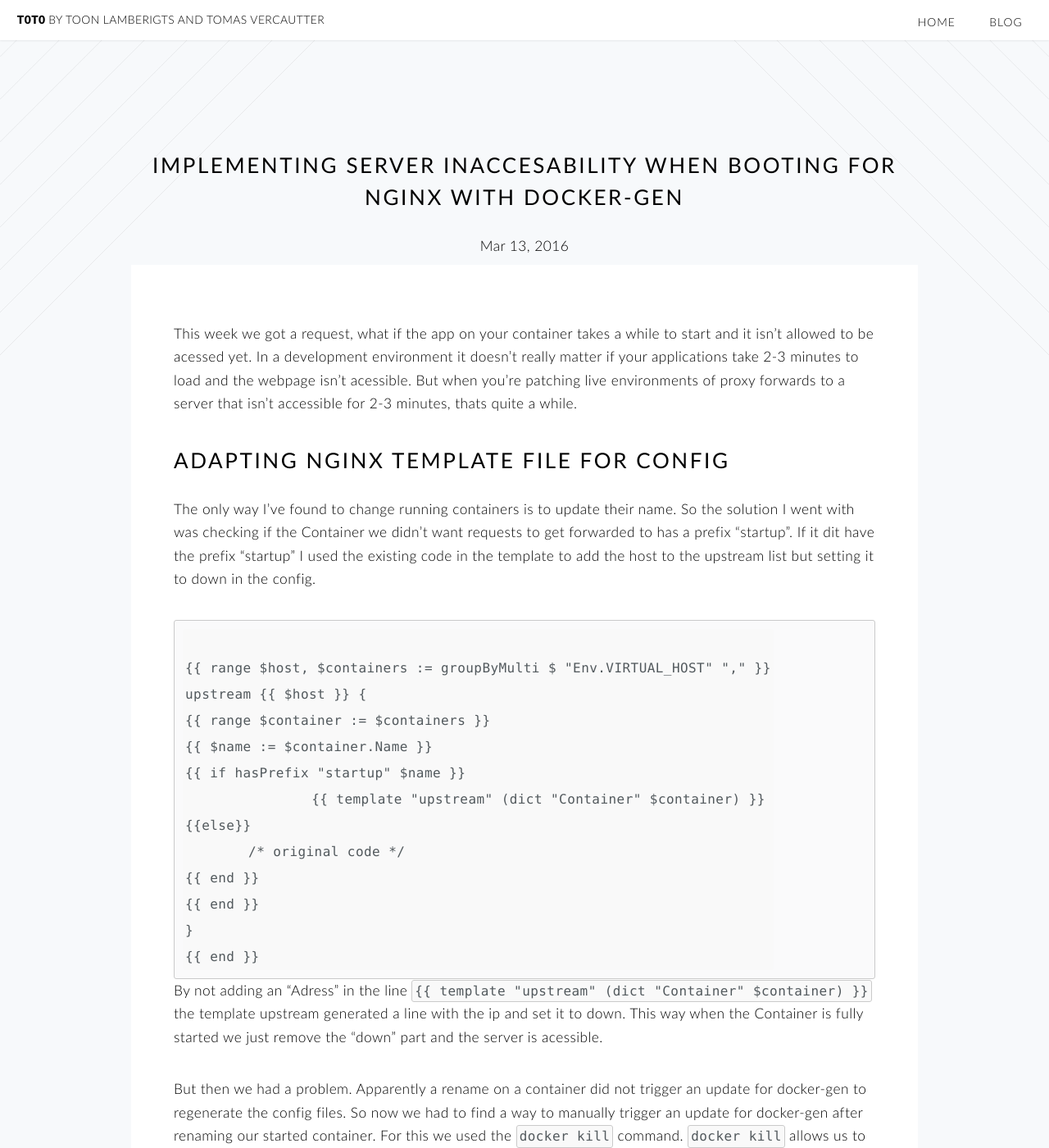
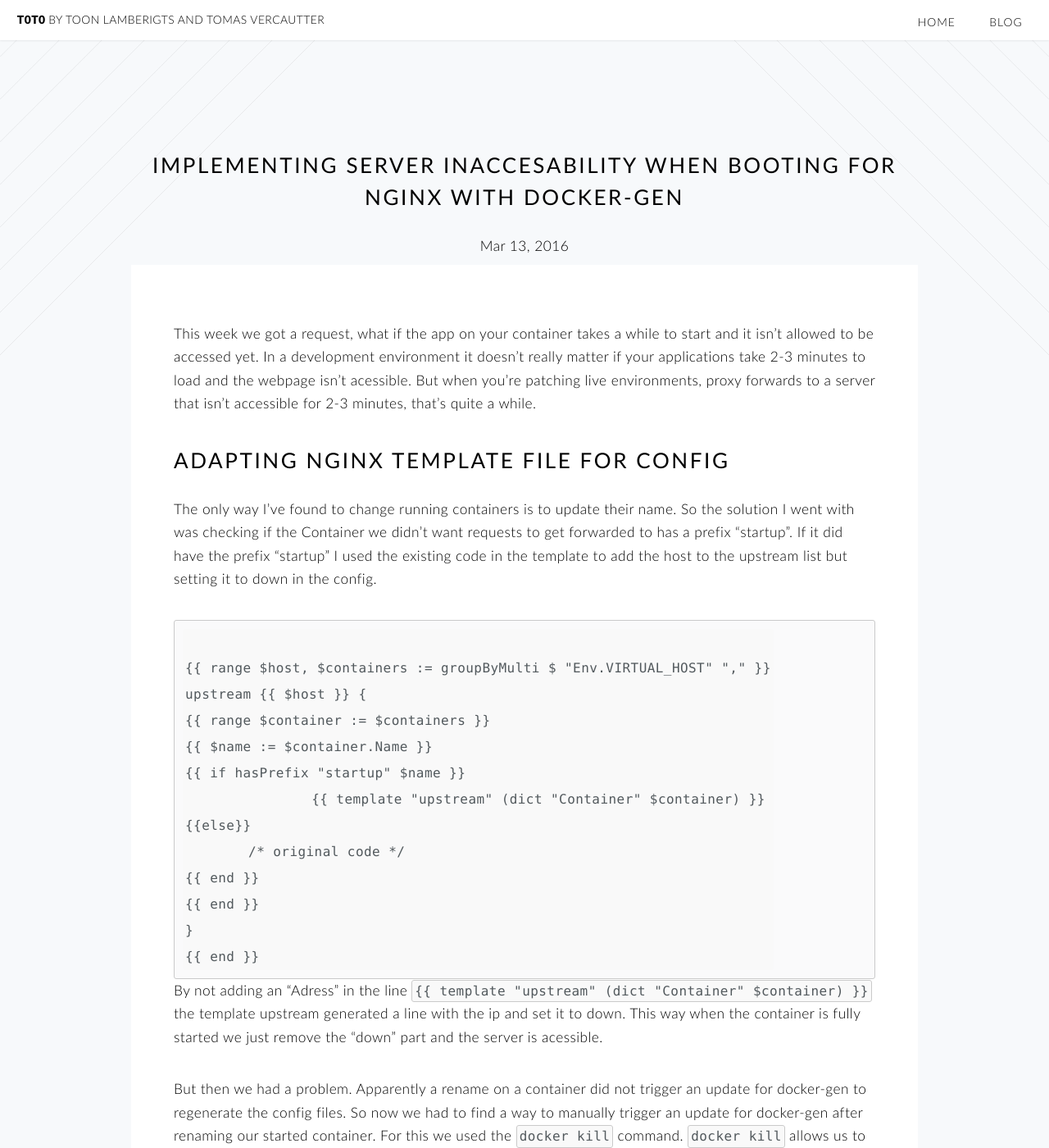
Before and after one commit to t0t0/t0t0.github.io, a Jekyll site: the page built from _posts/2016-3-13-server-inaccesability-when-booting-in-docker-gen-ngxin.md, in a window 1280 px wide and 1400 px high. Shown: the whole window at 82% size. Built offline with Jekyll 4.4.1, drawn with Linux system fonts in a browser that asks for light colours; some of the changed text lies outside the part shown.

Commit message:
spelling  errors

```diff
--- a/_posts/2016-3-13-server-inaccesability-when-booting-in-docker-gen-ngxin.md
+++ b/_posts/2016-3-13-server-inaccesability-when-booting-in-docker-gen-ngxin.md
@@ -6,15 +6,15 @@ category: Internship
 tags: [week 4, nginx, docker-gen, CI]
 ---
 
-This week we got a request, what if the app on your container takes a while to start and it isn't allowed to be acessed yet.
+This week we got a request, what if the app on your container takes a while to start and it isn't allowed to be accessed yet.
 In a development environment it doesn't really matter if your applications take 2-3 minutes to load and the webpage isn't acessible.
-But when you're patching live environments of proxy forwards to a server that isn't accessible for 2-3 minutes, thats quite a while.
+But when you're patching live environments, proxy forwards to a server that isn't accessible for 2-3 minutes, that's quite a while.
 
 <!--more-->
 
 ## **Adapting nginx template file for config**
 
-The only way I've found to change running containers is to update their name. So the solution I went with was checking if the Container we didn't want requests to get forwarded to has a prefix "startup". If it dit have the prefix "startup" I used the existing code in the template to
+The only way I've found to change running containers is to update their name. So the solution I went with was checking if the Container we didn't want requests to get forwarded to has a prefix "startup". If it did have the prefix "startup" I used the existing code in the template to
 add the host to the upstream list but setting it to down in the config.
 
 <pre>
```
Also changed, not shown: other parts of _posts/2016-3-13-server-inaccesability-when-booting-in-docker-gen-ngxin.md (+5 -5 lines).
